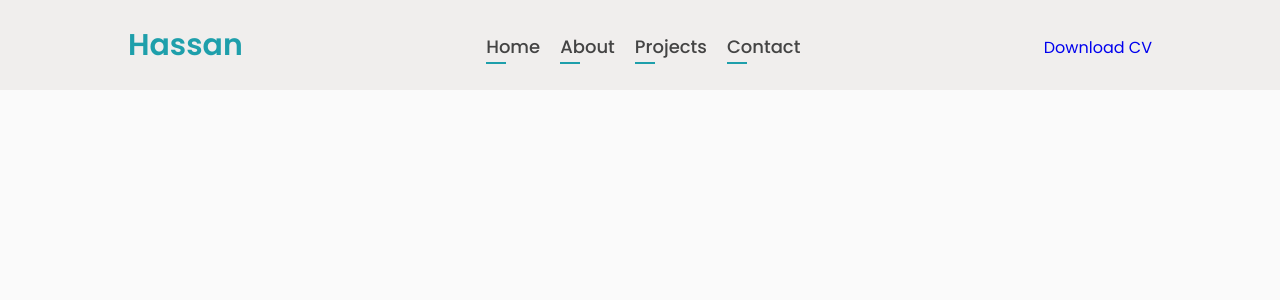
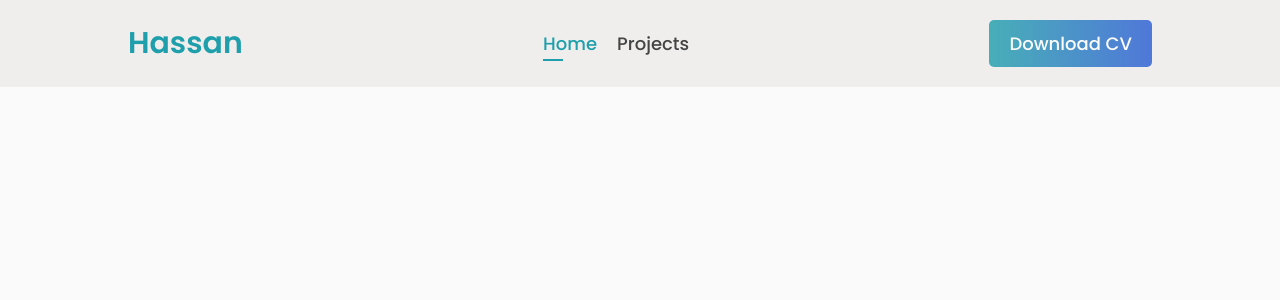
Before and after one commit to AbdelrahmanHassanAlii/Folio, a React (Vite) app: page / in a window 1280 px wide. Shown: the top 300 px of the page. Built offline with nearby package versions, Linux system fonts and the light colour scheme.

Commit message:
finish basics of header

```diff
--- a/src/Components/Header.jsx
+++ b/src/Components/Header.jsx
@@ -1,5 +1,6 @@
 import { Link, NavLink } from "react-router-dom";
 import style from "../assets/CSS/header.module.css";
+import CV from "../assets/pdfs/Abdelrahman.pdf";
 export default function Header() {
   return (
     <div className={style.header}>
@@ -23,24 +24,26 @@ export default function Header() {
                 </NavLink>
               </li>
               <li>
-                <a href="#about" className={style.activeLink}>
-                  About
-                </a>
-              </li>
-              <li>
-                <a href="#projects" className={style.activeLink}>
+                <NavLink
+                  to="/projects"
+                  className={({ isActive }) =>
+                    isActive ? style.activeLink : ""
+                  }
+                >
                   Projects
-                </a>
-              </li>
-              <li>
-                <a href="#contact" className={style.activeLink}>
-                  Contact
-                </a>
+                </NavLink>
               </li>
             </ul>
           </div>
-          <div className="cvButton">
-            <Link to="/cv">Download CV</Link>
+          <div className={style.cvButton}>
+            <Link
+              to={CV}
+              target="_blank"
+              rel="noreferrer"
+              download="Abdelrahman Hassan CV.pdf"
+            >
+              Download CV
+            </Link>
           </div>
         </div>
       </div>
--- a/src/assets/CSS/header.module.css
+++ b/src/assets/CSS/header.module.css
@@ -4,8 +4,7 @@
   background: var(--gray-color);
   transition: 0.3s;
   z-index: 100;
-  height: 90px;
-  line-height: 90px;
+  padding: 20px 0;
 }
 
 .headerContent {
@@ -38,7 +37,7 @@
   color: var(--lime-blue-color);
 }
 
-.activeLink {
+.links ul li a.activeLink {
   color: var(--lime-blue-color);
   position: relative;
 }
@@ -51,3 +50,29 @@
   height: 2px;
   background: var(--lime-blue-color);
 }
+
+.cvButton {
+  background-image: linear-gradient(
+    to right,
+    var(--lime-blue-color),
+    var(--blue-color)
+  );
+  opacity: 0.8;
+  border-radius: 5px;
+  padding: 10px 20px;
+  font-size: 18px;
+  font-weight: 500;
+  transition: var(--transition);
+  a {
+    color: var(--white-color);
+  }
+  &:hover {
+    background-image: linear-gradient(
+      to right,
+      var(--blue-color),
+      var(--lime-blue-color)
+    );
+    opacity: 1;
+    cursor: pointer;
+  }
+}
```
Also changed, not shown: 1 other file (tests, documents, lock files or other folders).
